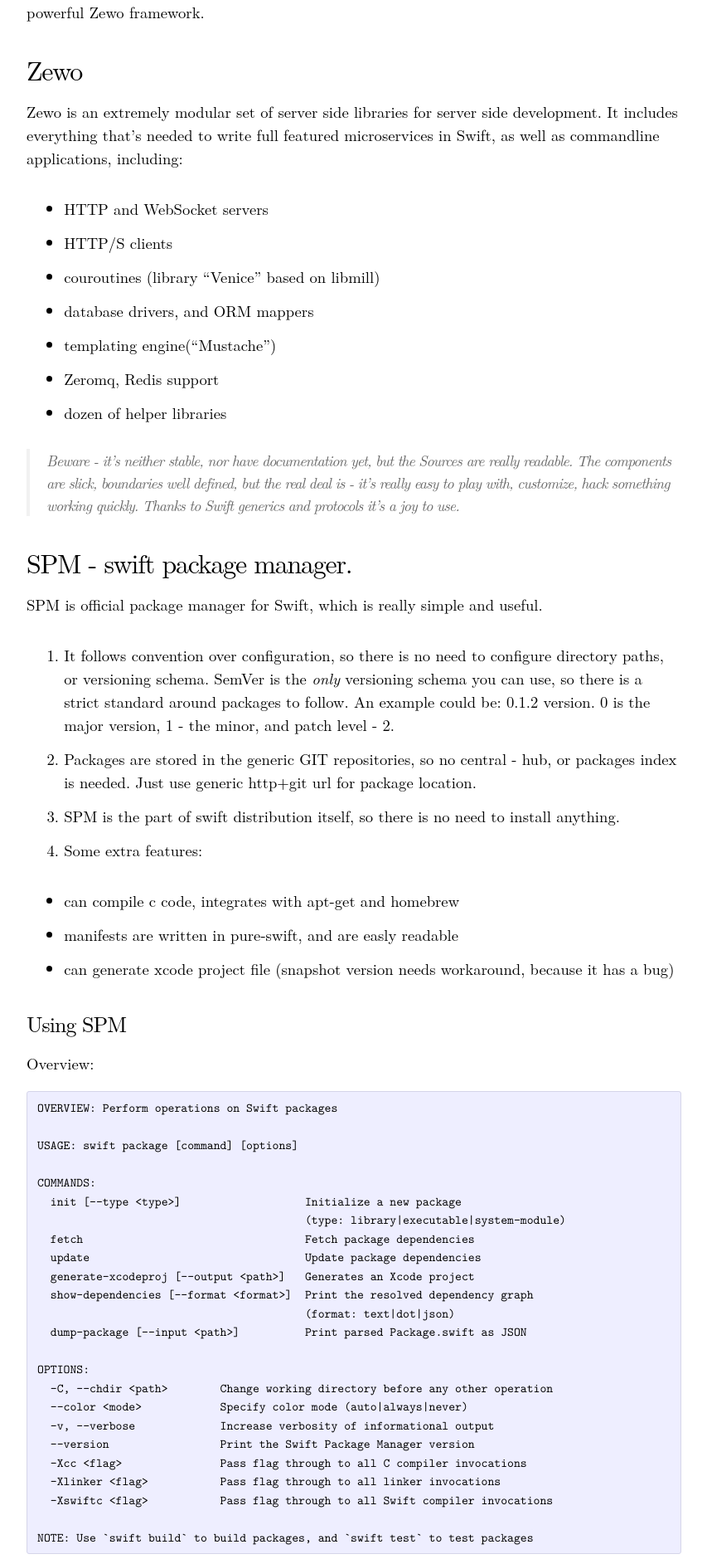
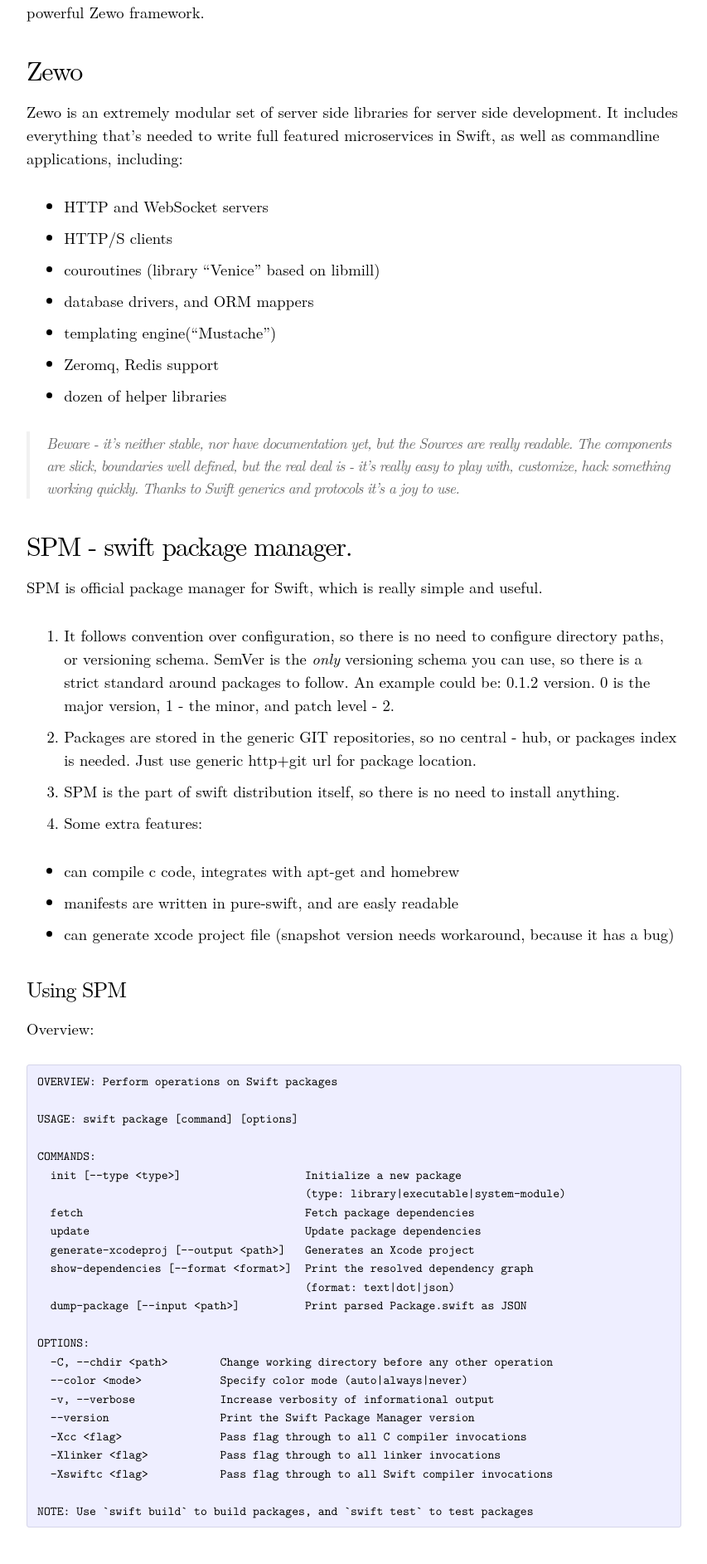
Before and after one commit to vi4m/vi4m.github.io, a Jekyll site: the page built from _posts/2016-08-01-swift-on-linux-tutorial-zewo.md, in a window 1280 px wide. Shown: the part 318-2203 px from the top of the page at 83% size, without its empty margins (213-1066 px from the left). Built offline with Jekyll 4.4.1, drawn with Linux system fonts in a browser that asks for light colours; some web fonts are replaced; comment, search, counter and statistics services are not loaded.

Commit message:
Update main.css

```diff
--- a/css/main.css
+++ b/css/main.css
@@ -421,5 +421,9 @@
 
 
 li {
-  padding-top: 13px;
+  padding-top: 10px;
 }
+
+div.highlight {
+  padding-top: 10px;
+}
```
